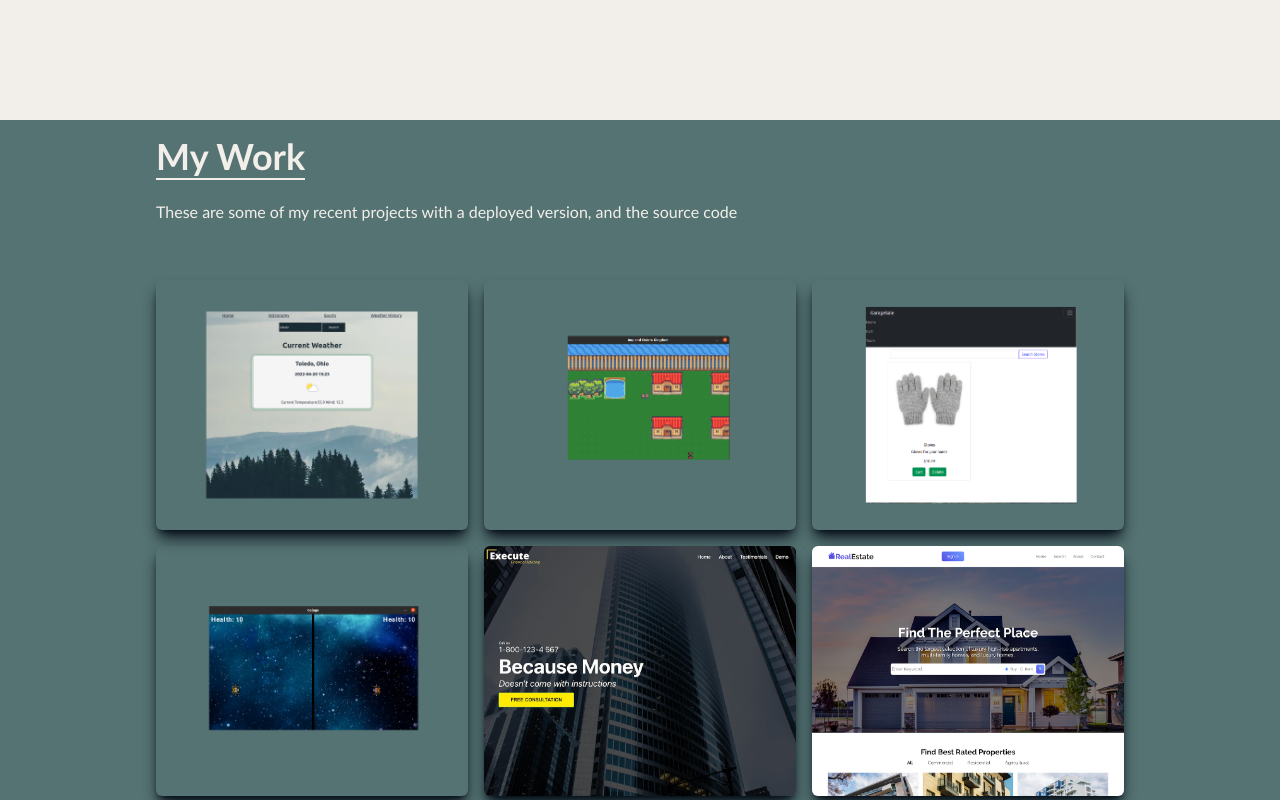
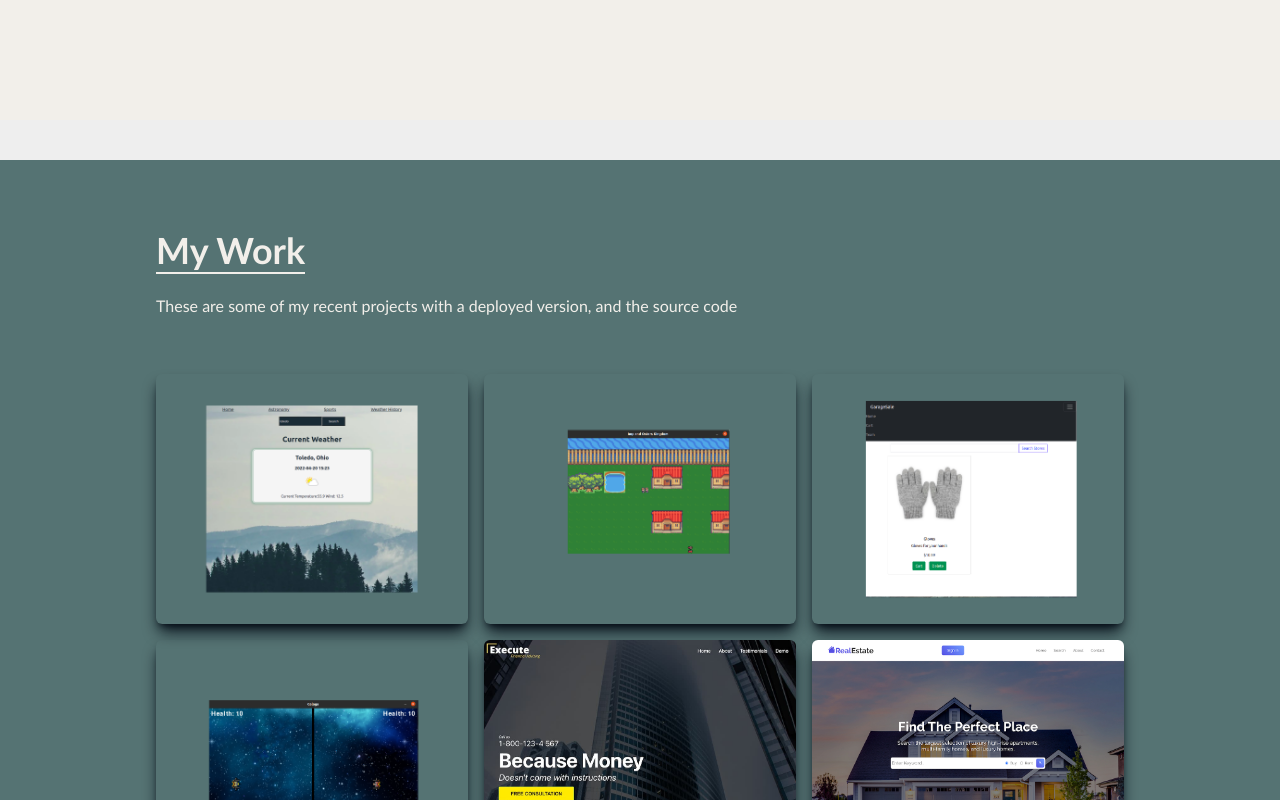
Before and after one commit to JasonHensley1989/professional-portfolio, a React (Create React App) app: page / in a window 1280 px wide. Shown: the part 2280-3080 px from the top of the page. Built offline with nearby package versions, Linux system fonts and the light colour scheme.

Commit message:
work margin edit

```diff
--- a/src/components/Work.jsx
+++ b/src/components/Work.jsx
@@ -8,8 +8,8 @@ import shipImg from '../assets/shipdestroyer.png';
 
 const Work = () => {
   return (
-    <div name='work' className='w-full md:h-[85%] text-[#f2efea] bg-[#557373]'>
-      <div className='max-w-[1000px] mx-auto p-4 flex flex-col justify-center w-full h-full'>
+    <div name='work' className='w-full md:h-screen text-[#f2efea] bg-[#557373]'>
+      <div className='max-w-[1000px] mx-auto p-4 flex flex-col justify-center w-full h-full mt-10'>
         <div className='pb-8'>
           <p className='text-4xl font-bold inline border-b-2 text-[#f2efea] border-[#f2efea]'>
            My Work
```
